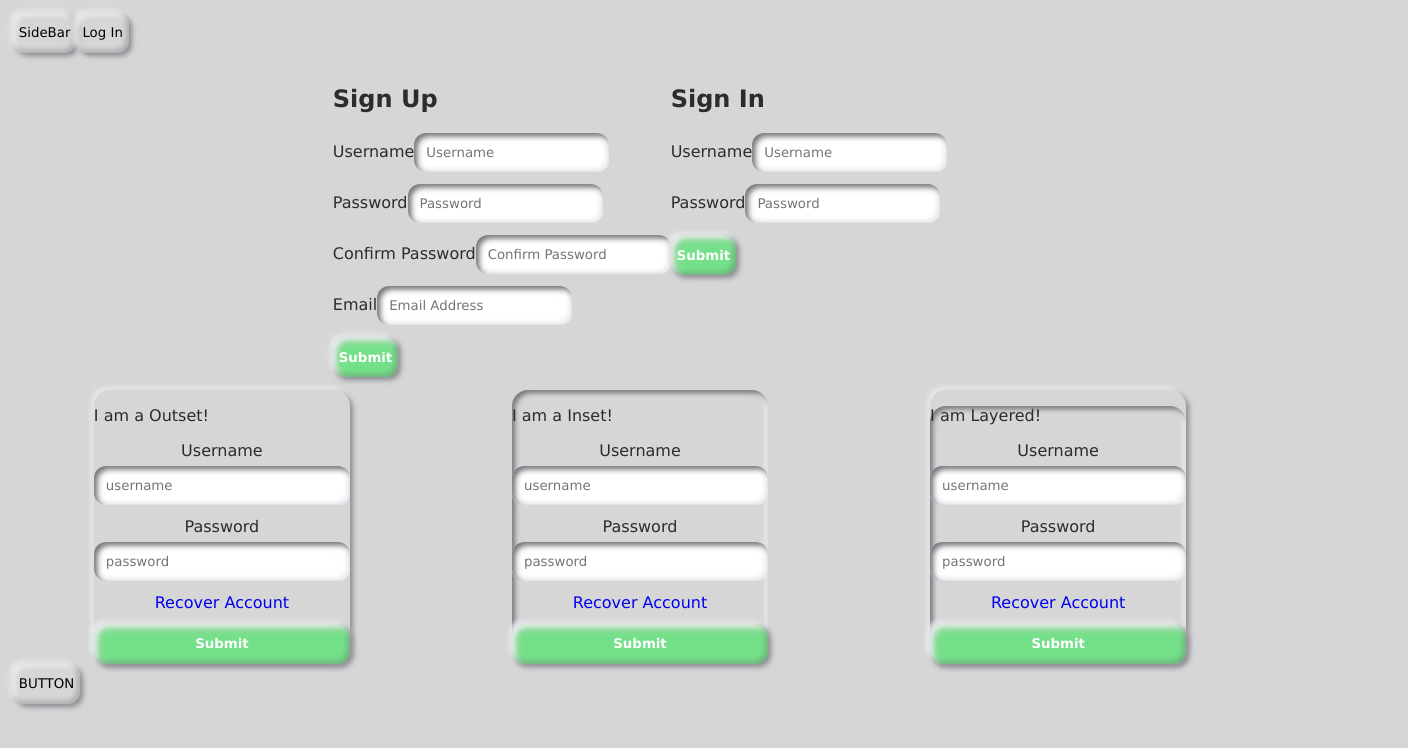
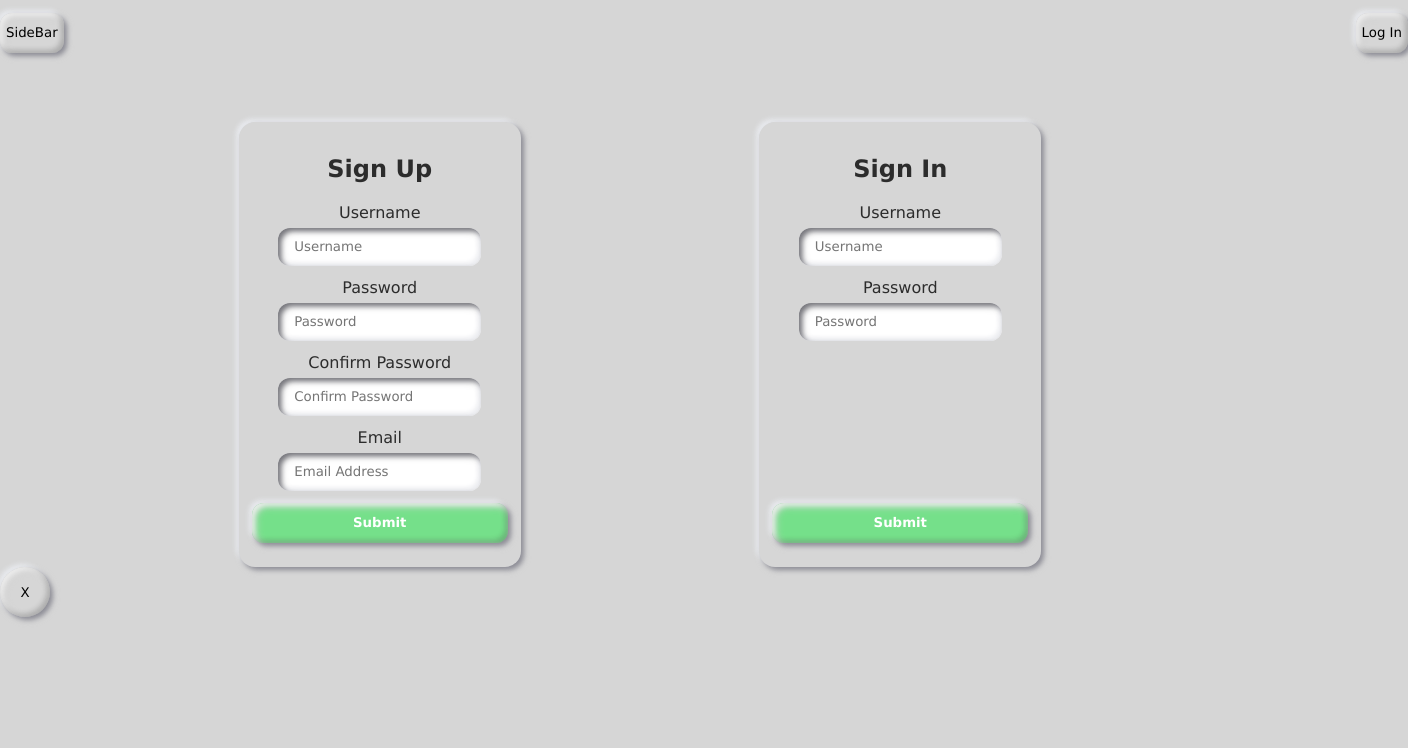
Before and after one commit to MS-Izoku/documentor-react, a React (Create React App) app: page /create-account in a window 1280 px wide. Shown: the top 748 px of the page, 1408 px wide, since content can reach past the window. Built offline with nearby package versions, Linux system fonts and the light colour scheme.

Commit message:
recommited CSS stuff

```diff
--- a/src/App.css
+++ b/src/App.css
@@ -1,74 +1,48 @@
-#page-header {
+#page-header{
     display: flex;
+    justify-content: space-between;
+    width: 110%;
+    position: absolute;
+    top: 0;
 }
 
-#login-area {
-    display: flex;
-    flex-direction: column;
-    justify-content: center;
-    align-self: right;
+#login-modal{
+
 }
 
-#login-area a {
-    text-align: center;
-    text-decoration: none;
+.p-10{
+    padding: 1%;
 }
 
-#login {
+/*#region Page Spacing/Formatting */
+.space-around{
     display: flex;
-    flex-direction: column;
+    justify-content: space-evenly;
+}
+/*#endregion*/
+
+
+/*#region General Form Formatting */
+input{
+    margin-bottom: 12px;
 }
 
-.exit-button {
-    color: red;
-    position: fixed;
-    right: 25%
+input[type="text"] , input[type="password"]{
+    height: 6px;
+    padding: 16px;
 }
 
-#oauth-login {
-    display: flex;
-    justify-content: center;
+input[type="submit"]{
+    margin-top: auto;
+    width: 100%;
+}
+/*#endregion */
+
+/*#region Form Formatting by ID */
+
+#login-form , #create-account-form{
+    height: 100%;
+    min-width: 256px;
 }
 
-#sign-up {
-    display: flex;
-    flex-direction: column;
-    width: 50%;
-    min-width: 50%;
-}
-
-.page-area {
-    --side-margin: 2%;
-    --vertical-margin: 1%;
-    display: flex;
-    justify-content: center;
-    margin: var(--vertical-margin) var(--side-margin) var(--vertical-margin) var(--side-margin);
-}
-
-.page-overlay {
-    width: 100%;
-    min-width: 100%;
-    height: 100%;
-    min-height: 100%;
-    display: flex;
-    position: fixed;
-    background: rgba(0, 0, 0, 0.25);
-    pointer-events: all;
-}
-
-.page-overlay * {
-    margin: auto;
-    pointer-events: none;
-}
-
-.w-25 {
-    width: 25%;
-    min-width: 25%;
-}
-
-
-/*#region Nu */
-
-
-
-/*#endregion */
+/*#endregion*/
--- a/src/App.js
+++ b/src/App.js
@@ -92,51 +92,8 @@ class App extends Component {
           <CreateAccountPage login={this.login} />
         </Route>
 
-        <div className="wrapper">
-          <div className="raw-neu-container third cont-1">
-            <p>I am a Outset!</p>
-            <form
-              className="neu-form"
-              onSubmit={(event) => {
-                event.preventDefault();
-              }}
-            >
-              <label htmlFor="username">Username</label>
-              <input type="text" placeholder="username" name="username" />
-              <label htmlFor="password">Password</label>
-              <input type="password" placeholder="password" name="password" />
-              <a href="#">Recover Account</a>
-              <input type="submit" />
-            </form>
-          </div>
-          <div className="raw-neu-container inset third cont-1">
-            <p>I am a Inset!</p>
-            <form className="neu-form">
-              <label htmlFor="username">Username</label>
-              <input type="text" placeholder="username" name="username" />
-              <label htmlFor="password">Password</label>
-              <input type="password" placeholder="password" name="password" />
-              <a href="#">Recover Account</a>
-              <input type="submit" />
-            </form>
-          </div>
-          <div className="raw-neu-container cont-1">
-            <div className="raw-neu-container inset cont-2">
-              <p>I am Layered!</p>
-              <form className="neu-form">
-                <label htmlFor="username">Username</label>
-                <input type="text" placeholder="username" name="username" />
-                <label htmlFor="password">Password</label>
-                <input type="password" placeholder="password" name="password" />
-                <a href="/">Recover Account</a>
-                <input type="submit" />
-              </form>
-            </div>
-          </div>
-        </div>
-
         <div className="logo" />
-        <button>BUTTON</button>
+        <button className="circle">X</button>
       </Router>
     );
   }
--- a/src/Containers/CreateAccountForm.js
+++ b/src/Containers/CreateAccountForm.js
@@ -62,7 +62,11 @@ export default class CreateAccountForm extends Component {
 
   render() {
     return (
-      <form onSubmit={this.handleSubmit}>
+      <form
+        onSubmit={this.handleSubmit}
+        className="neu-form"
+        id="create-account-form"
+      >
         <header>
           <h2>Sign Up</h2>
         </header>
@@ -119,9 +123,7 @@ export default class CreateAccountForm extends Component {
           ? null
           : ErrorHandler(this.state.errors.emailError)}
 
-        <footer>
-          <input type="submit" />
-        </footer>
+        <input type="submit" />
       </form>
     );
   }
--- a/src/Containers/LoginForm.js
+++ b/src/Containers/LoginForm.js
@@ -5,7 +5,8 @@ export default class LoginForm extends Component {
   render() {
     return (
       <form
-        className=""
+        className="neu-form"
+        id="login-form"
         onSubmit={this.handleSubmit}
         onClick={this.ignoreClick}
       >
@@ -36,9 +37,9 @@ export default class LoginForm extends Component {
           <MDBIcon fab icon="facebook-square" size="lg" />
           <MDBIcon fab icon="twitter-square" size="lg" />
         </div>
-        <footer>
+
           <input type="submit" />
-        </footer>
+
       </form>
     );
   }
--- a/src/Pages/CreateAccountPage.js
+++ b/src/Pages/CreateAccountPage.js
@@ -1,12 +1,20 @@
-import React from 'react'
-import CreateAccountForm from '../Containers/CreateAccountForm'
-import LoginForm from '../Containers/LoginForm'
+import React from "react";
+import CreateAccountForm from "../Containers/CreateAccountForm";
+import LoginForm from "../Containers/LoginForm";
 
-const CreateAccountPage = (props) =>{
-    return <div className="page-area">
-        <CreateAccountForm login={props.login} />
-        <LoginForm login={props.login} />
+const CreateAccountPage = (props) => {
+  return (
+    <div className="page-area" id="create-account">
+      <div className="wrapper space-around">
+        <div className="neu-container p-10">
+          <CreateAccountForm login={props.login} />
+        </div>
+        <div className="neu-container p-10">
+          <LoginForm login={props.login} />
+        </div>
+      </div>
     </div>
-}
+  );
+};
 
-export default CreateAccountPage
+export default CreateAccountPage;
--- a/src/css/Neumorphic.css
+++ b/src/css/Neumorphic.css
@@ -1,73 +1,24 @@
 * {
     font-family: 'Lucida Sans', 'Lucida Sans Regular', 'Lucida Grande', 'Lucida Sans Unicode', Geneva, Verdana, sans-serif;
     --background-color: rgb(214, 214, 214);
+    --inverse-background-color: rgb(125, 125 , 125);
     --primary-font-color: rgb(44, 44, 44);
+    --inverse-font-color: rgb(225 , 225 , 225);
     --submit: rgb(63, 172, 85);
-    /*#region Shadow Properties (Outset)*/
-    /* In order of exection */
-    --outset-shadow-offset-x: 0.5em;
-    --outset-shadow-offset-y: 0.5em;
-    --outset-shadow-spread: 0px;
-    --outset-shadow-blur: 10px;
-    --outset-shadow-color: rgba(0, 0, 0, 0.25);
-    /* Output */
-    --outset-shadow: var(--outset-shadow-offset-x) var(--outset-shadow-offset-y) var(--outset-shadow-blur) var(--outset-shadow-spread) var(--outset-shadow-color);
-    --outset-shadow-reverse: calc(var(--outset-shadow-offset-x * -1)) calc(var(--outset-shadow-offset-y)) var(--outset-shadow-blur) var(--outset-shadow-spread) var(--outset-shadow-color);
-    /*#endregion*/
-    /*#region Highlight Properties (Outset)*/
-    /* In order of exection */
-    --outset-highlight-offset-x: -0.25em;
-    --outset-highlight-offset-y: -0.275em;
-    --outset-highlight-spread: 0px;
-    --outset-highlight-blur: 10px;
-    --outset-highlight-color: rgba(255, 255, 255, 0.313);
-    /* Output */
-    --outset-highlight-reverse: calc(var(--outset-highlight-offset-x) * -1) calc(var(--outset-highlight-offset-y * -1)) var(--outset-highlight-blur) var(--outset-highlight-color) var(--outset-highlight-spread);
-    --outset-highlight: var(--outset-highlight-offset-x) var(--outset-highlight-offset-y) var(--outset-highlight-blur) var(--outset-highlight-spread) var(--outset-highlight-color);
-    /*#endregion*/
-    /*#region Shadow Properties (INSET)*/
-    /* In order of exection */
-    --inset-shadow-offset-x: 0.25em;
-    --inset-shadow-offset-y: 0.1em;
-    --inset-shadow-spread: 0px;
-    --inset-shadow-blur: 10px;
-    --inset-shadow-color: rgba(0, 0, 0, 0.122);
-    /* Output */
-    --inset-shadow: var(--inset-shadow-offset-x) var(--inset-shadow-offset-y) var(--inset-shadow-blur) var(--inset-shadow-spread) var(--inset-shadow-color) inset;
-    /*#endregion*/
-    /*#region Highlight Properties (INSET)*/
-    /* In order of exection */
-    --inset-highlight-offset-x: 0.5em;
-    --inset-highlight-offset-y: 0.5em;
-    --inset-highlight-spread: 0px;
-    --inset-highlight-blur: 5px;
-    --inset-highlight-color: rgb(255, 255, 255);
-    /* Output */
-    --inset-highlight: var(--inset-highlight-offset-x) var(--inset-highlight-offset-y) var(--inset-highlight-blur) var(--inset-highlight-spread) var(--inset-highlight-color) inset;
-    /*#endregion*/
-    /*#region Outputs*/
-    --outset-box-shadow: var(--outset-shadow), var(--outset-highlight);
-    --outset-box-shadow-reverse: var(--outset-box-shadow-reverse), var(--outset-highlight-reverse);
-    --inset-box-shadow: var(--inset-shadow), var(--inset-highlight);
-    /*#endregion */
-}
 
-/* BLOG */
-*{
     --outset-container-shadow: 3px 3px 5px rgb(141, 141, 150), -3px -3px 5px rgba(234, 236, 240, 0.932), 3px 3px 8px rgb(209, 209, 209);
     --inset-container-shadow: 3px 3px 5px rgb(119, 119, 125) inset, -3px -3px 5px rgb(236, 237, 241) inset, 3px 3px 8px rgb(209, 209, 209) inset;
     --inset-container-bevel: -3px -3px 5px rgba(29, 29, 29, 0.211) inset, 3px 3px 5px rgba(255, 255, 255, 0.585) inset, 3px 3px 8px rgb(209, 209, 209) inset;
 }
 
+
 body {
     background: var(--background-color);
     color: var(--primary-font-color);
-    padding: 1%;
 }
 
-.wrapper {
+.wrapper{
     display: flex;
-    justify-content: space-around;
 }
 
 .neu-container {
@@ -83,86 +34,6 @@ body {
     box-shadow: var(--outset-box-shadow);
 }
 
-
-/* button,
-input {
-    padding: 0.5em;
-    margin: 0.25em;
-}
-
-input[type="text"],
-input[type="password"] {
-    padding: 1em;
-    padding-left: 3em;
-    padding-right: 3em;
-    border-radius: 1em;
-    border: none;
-    box-shadow: var(--inset-box-shadow);
-}
-
-input[type="text"]:focus , input[type="password"]:focus{
-    outline: none;
-}
-
-label {
-    margin-top: 1%;
-    margin-bottom: 1%;
-}
-
-input[type="submit"],
-button {
-    border: none;
-    border-radius: 3em;
-    font-weight: bold;
-    background: inherit;
-    box-shadow: var(--outset-box-shadow);
-    transition: box-shadow 0.15s, background 0.15s;
-}
-
-input[type="submit"]:hover,
-button:hover {
-    background: rgba(255, 255, 255, 1);
-    box-shadow: var(--outset-box-shadow-reverse);
-    transition: box-shadow 0.15s , background 0.15s;
-}
-
-input[type="submit"] {
-    width: 100%;
-    background: var(--submit);
-    min-height: 3em;
-    box-shadow: var(--outset-shadow), var(--outset-highlight);
-}
-
-form {
-    display: flex;
-    flex-direction: column;
-    min-width: 25%;
-    border-radius: 0.75em;
-    padding: 2.5%;
-    padding-top: 0;
-    margin: 2%;
-    box-shadow: var(--outset-box-shadow);
-}
-
-form header {
-    display: flex;
-    justify-content: center;
-}
-
-form footer {
-    margin-top: auto;
-    display: flex;
-    justify-content: center;
-}
-
-form div {
-    --margin-v: 0.5em;
-    display: flex;
-    flex-direction: column;
-    text-align: center;
-    margin: var(--margin-v) 0 var(--margin-v) 0;
-} */
-
 aside {
     background: red;
     position: absolute;
@@ -175,22 +46,24 @@ aside {
     display: none;
 }
 
-.raw-neu-container {
+.neu-container {
     box-shadow: 3px 3px 5px rgb(141, 141, 150), -3px -3px 5px rgba(234, 236, 240, 0.932), 3px 3px 8px rgb(209, 209, 209);
     border-radius: 1em;
-    width: 256px;
-    /* Here for sizing */
 }
 
-.raw-neu-container.inset {
-    /* padding: 1%; */
+.neu-container.inset {
     box-shadow: 3px 3px 5px rgb(119, 119, 125) inset, -3px -3px 5px rgb(236, 237, 241) inset, 3px 3px 8px rgb(209, 209, 209) inset;
 }
 
 .neu-form {
     display: flex;
     flex-direction: column;
-    justify-content: center;
+    align-items: center;
+}
+
+.neu-form div{
+    display: flex;
+    flex-direction: column;
 }
 
 .neu-form a {
@@ -201,8 +74,6 @@ aside {
 
 input[type="text"],
 input[type="password"] {
-    margin-bottom: 12px;
-    padding: 12px;
     border: none;
     border-radius: 12px;
     box-shadow: var(--inset-container-shadow)
@@ -242,17 +113,24 @@ label {
     margin-bottom: 6px;
 }
 
-/* .cont-1{
-    display: flex;
-    flex-direction: column;
-    padding: 3%;
-}
-.cont-1 {
-    padding: 3%;
-    display: flex;
+.circle{
+    --diameter: 50px;
+    border-radius: 50%;
+    min-height: var(--diamater);
+    height: var(--diameter);
+    min-width: var(--diameter);
+    width: var(--diameter);
 }
 
-.cont-2 {
-    margin: auto;
-    padding: 12px;
-} */
+.inverse{
+    background: var(--inverse-background-color);
+    color: var(--inverse-font-color);
+}
+
+#page-header{
+    --padding-v: 1%;
+    --padding-h: 3%;
+    box-shadow: var(--header-shadow);
+    padding-top: var(--padding-v);
+    padding-bottom: var(--padding-v);
+}
```
